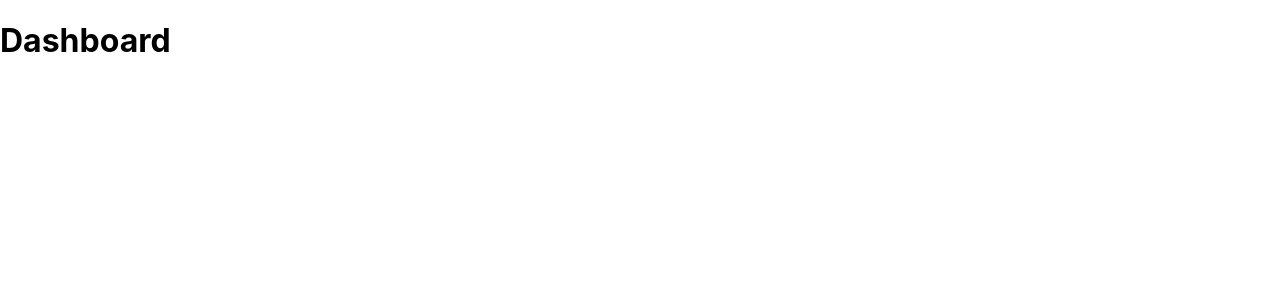
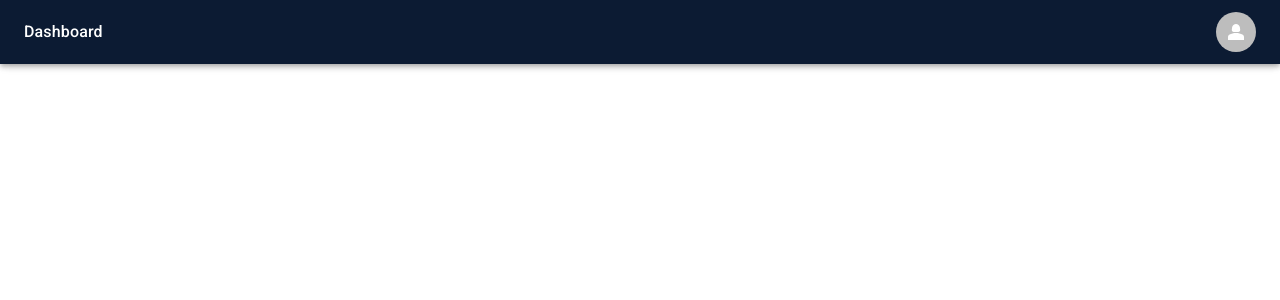
Before and after one commit to alpha0zero/testme, a Next.js app: page /u/dashboard in a window 1280 px wide. Shown: the top 300 px of the page. Built offline with nearby package versions, Linux system fonts and the light colour scheme.

Commit message:
dashboard

```diff
--- /dev/null
+++ b/components/DashboardNav.tsx
@@ -0,0 +1,28 @@
+import Toolbar from "@mui/material/Toolbar";
+import AppBar from "@mui/material/AppBar";
+import Box from "@mui/material/Box";
+import React from "react";
+import Typography from "@mui/material/Typography";
+import Person2Icon from "@mui/icons-material/Person2";
+import { Avatar, Button } from "@mui/material";
+
+const DashboardNav = () => {
+  return (
+    <Box>
+      <AppBar>
+        <Toolbar sx={{ display: "flex", justifyContent: "space-between" }}>
+          <Typography variant="body1" component="h3">
+            Dashboard
+          </Typography>
+          <Box>
+            <Avatar>
+              <Person2Icon />
+            </Avatar>
+          </Box>
+        </Toolbar>
+      </AppBar>
+    </Box>
+  );
+};
+
+export default DashboardNav;
--- a/pages/u/dashboard.tsx
+++ b/pages/u/dashboard.tsx
@@ -1,4 +1,11 @@
+import DashboardNav from "../../components/DashboardNav";
+
 const Dashboard = () => {
-  return <h1>Dashboard</h1>;
+  return (
+    <>
+      <DashboardNav></DashboardNav>
+      <h1>Dashboard</h1>
+    </>
+  );
 };
 export default Dashboard;
```
Also changed, not shown: pages/index.tsx (+3 -4 lines).
